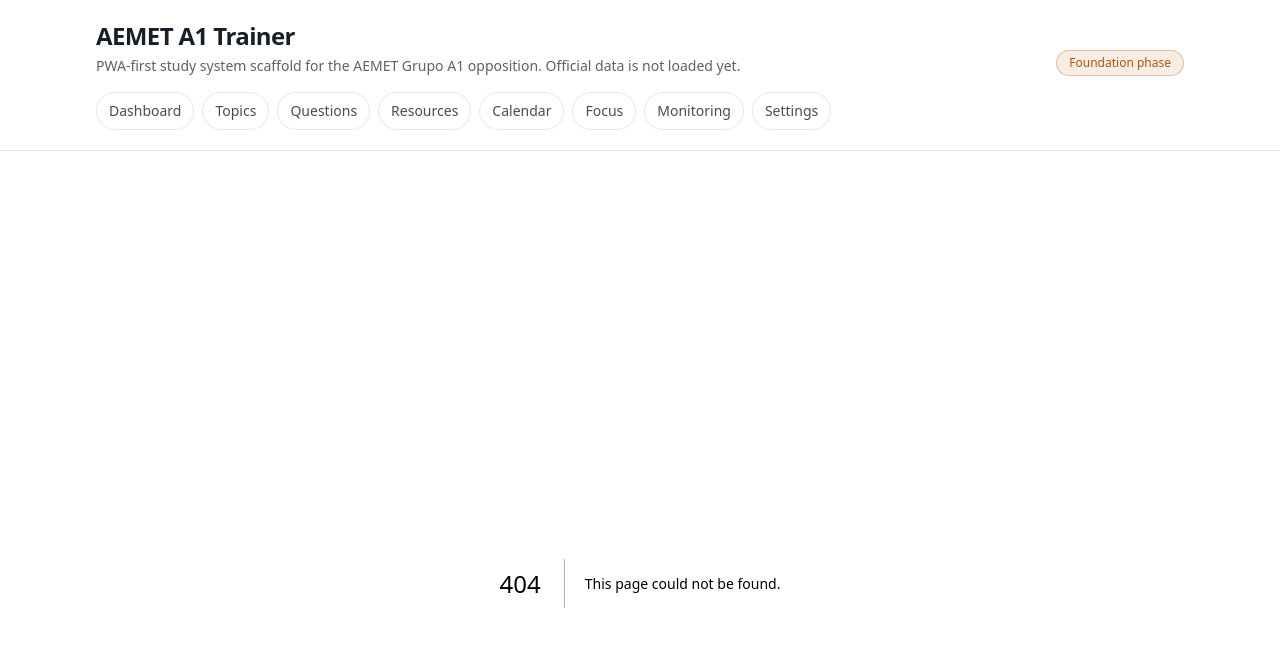
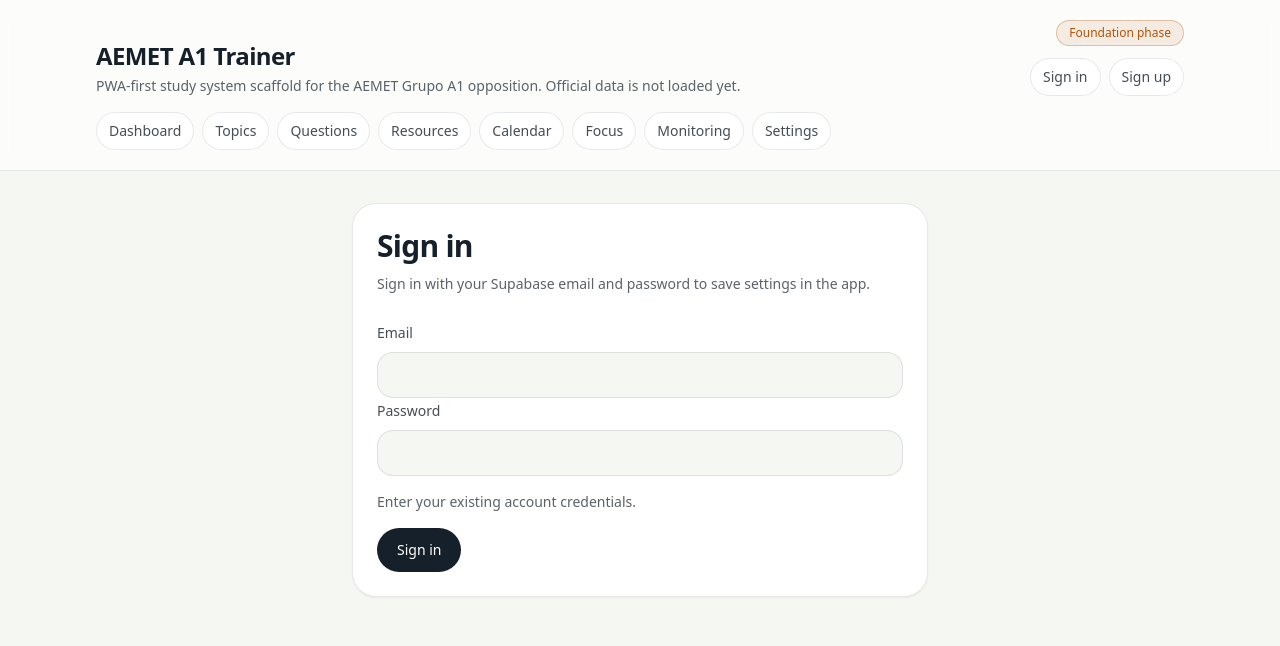
Before and after one commit to deanpm1994/aemet-a1-trainer, a Next.js app in the folder apps/web/: page /auth/sign-in in a window 1280 px wide. Before the commit this address had no page. Shown: the top 646 px of the page. Built offline with nearby package versions, Linux system fonts and the light colour scheme; no server answers.

Commit message:
feat(auth): add email auth pages and shell status

```diff
--- /dev/null
+++ b/apps/web/app/auth/sign-in/page.tsx
@@ -0,0 +1,14 @@
+import { AuthForm } from "@/components/auth-form";
+import { signInWithEmailPassword } from "@/lib/auth-actions";
+
+export default function SignInPage() {
+  return (
+    <AuthForm
+      title="Sign in"
+      description="Sign in with your Supabase email and password to save settings in the app."
+      submitLabel="Sign in"
+      helperText="Enter your existing account credentials."
+      action={signInWithEmailPassword}
+    />
+  );
+}
--- /dev/null
+++ b/apps/web/app/auth/sign-up/page.tsx
@@ -0,0 +1,14 @@
+import { AuthForm } from "@/components/auth-form";
+import { signUpWithEmailPassword } from "@/lib/auth-actions";
+
+export default function SignUpPage() {
+  return (
+    <AuthForm
+      title="Create account"
+      description="Create a Supabase email-and-password account for saved settings. Email confirmation may be required depending on project configuration."
+      submitLabel="Create account"
+      helperText="Use an email and password that meet your Supabase project rules."
+      action={signUpWithEmailPassword}
+    />
+  );
+}
--- /dev/null
+++ b/apps/web/components/auth-form.tsx
@@ -0,0 +1,67 @@
+"use client";
+
+import { useState } from "react";
+
+import type { AuthActionResult } from "@/lib/auth-actions";
+
+type AuthFormProps = {
+  title: string;
+  description: string;
+  submitLabel: string;
+  helperText: string;
+  action: (formData: FormData) => Promise<AuthActionResult>;
+};
+
+export function AuthForm({
+  title,
+  description,
+  submitLabel,
+  helperText,
+  action,
+}: AuthFormProps) {
+  const [message, setMessage] = useState(helperText);
+  const [isSubmitting, setIsSubmitting] = useState(false);
+
+  return (
+    <section className="mx-auto max-w-xl rounded-3xl border border-ink/10 bg-white p-6 shadow-sm">
+      <div className="space-y-2">
+        <h1 className="text-3xl font-semibold tracking-tight text-ink">{title}</h1>
+        <p className="text-sm leading-6 text-ink/70">{description}</p>
+      </div>
+      <form
+        className="mt-6 space-y-4"
+        action={async (formData) => {
+          setIsSubmitting(true);
+          const result = await action(formData);
+          setMessage(result.message);
+          setIsSubmitting(false);
+        }}
+      >
+        <label className="space-y-2 text-sm text-ink/80">
+          <span>Email</span>
+          <input
+            name="email"
+            type="email"
+            className="w-full rounded-2xl border border-ink/10 bg-surface px-4 py-3"
+          />
+        </label>
+        <label className="space-y-2 text-sm text-ink/80">
+          <span>Password</span>
+          <input
+            name="password"
+            type="password"
+            className="w-full rounded-2xl border border-ink/10 bg-surface px-4 py-3"
+          />
+        </label>
+        <p className="text-sm text-ink/70">{message}</p>
+        <button
+          type="submit"
+          disabled={isSubmitting}
+          className="rounded-full bg-ink px-5 py-3 text-sm font-medium text-white disabled:cursor-not-allowed disabled:bg-ink/40"
+        >
+          {isSubmitting ? "Submitting..." : submitLabel}
+        </button>
+      </form>
+    </section>
+  );
+}
--- /dev/null
+++ b/apps/web/components/auth-status.tsx
@@ -0,0 +1,51 @@
+import Link from "next/link";
+
+import { signOutCurrentUser } from "@/lib/auth-actions";
+import { createSupabaseServerClient } from "@/lib/supabase-server";
+
+export async function AuthStatus() {
+  const client = await createSupabaseServerClient();
+  const {
+    data: { user },
+  } = await client.auth.getUser();
+
+  if (!user) {
+    return (
+      <div className="flex flex-wrap gap-2">
+        <Link
+          href="/auth/sign-in"
+          className="rounded-full border border-ink/10 bg-white px-3 py-2 text-sm text-ink/80 hover:border-accent hover:text-accent"
+        >
+          Sign in
+        </Link>
+        <Link
+          href="/auth/sign-up"
+          className="rounded-full border border-ink/10 bg-white px-3 py-2 text-sm text-ink/80 hover:border-accent hover:text-accent"
+        >
+          Sign up
+        </Link>
+      </div>
+    );
+  }
+
+  return (
+    <div className="flex flex-wrap items-center gap-3">
+      <span className="rounded-full border border-success/20 bg-success/10 px-3 py-2 text-sm text-success">
+        Signed in{user.email ? `: ${user.email}` : ""}
+      </span>
+      <form
+        action={async () => {
+          "use server";
+          await signOutCurrentUser();
+        }}
+      >
+        <button
+          type="submit"
+          className="rounded-full border border-ink/10 bg-white px-3 py-2 text-sm text-ink/80 hover:border-accent hover:text-accent"
+        >
+          Sign out
+        </button>
+      </form>
+    </div>
+  );
+}
--- a/apps/web/components/site-shell.tsx
+++ b/apps/web/components/site-shell.tsx
@@ -1,6 +1,7 @@
 import Link from "next/link";
 import type { ReactNode } from "react";
 
+import { AuthStatus } from "@/components/auth-status";
 import { routeCards } from "@/lib/mock-data";
 
 type SiteShellProps = {
@@ -12,7 +13,7 @@ export function SiteShell({ children }: SiteShellProps) {
     <div className="min-h-screen">
       <header className="border-b border-ink/10 bg-white/70 backdrop-blur">
         <div className="mx-auto flex max-w-6xl flex-col gap-4 px-4 py-5 sm:px-6 lg:px-8">
-          <div className="flex flex-col gap-2 md:flex-row md:items-end md:justify-between">
+          <div className="flex flex-col gap-4 md:flex-row md:items-end md:justify-between">
             <div>
               <Link href="/" className="text-2xl font-semibold tracking-tight text-ink">
                 AEMET A1 Trainer
@@ -22,8 +23,11 @@ export function SiteShell({ children }: SiteShellProps) {
                 Official data is not loaded yet.
               </p>
             </div>
-            <div className="rounded-full border border-warning/30 bg-warning/10 px-3 py-1 text-xs font-medium text-warning">
-              Foundation phase
+            <div className="flex flex-col items-start gap-3 md:items-end">
+              <div className="rounded-full border border-warning/30 bg-warning/10 px-3 py-1 text-xs font-medium text-warning">
+                Foundation phase
+              </div>
+              <AuthStatus />
             </div>
           </div>
           <nav className="flex flex-wrap gap-2">
```
